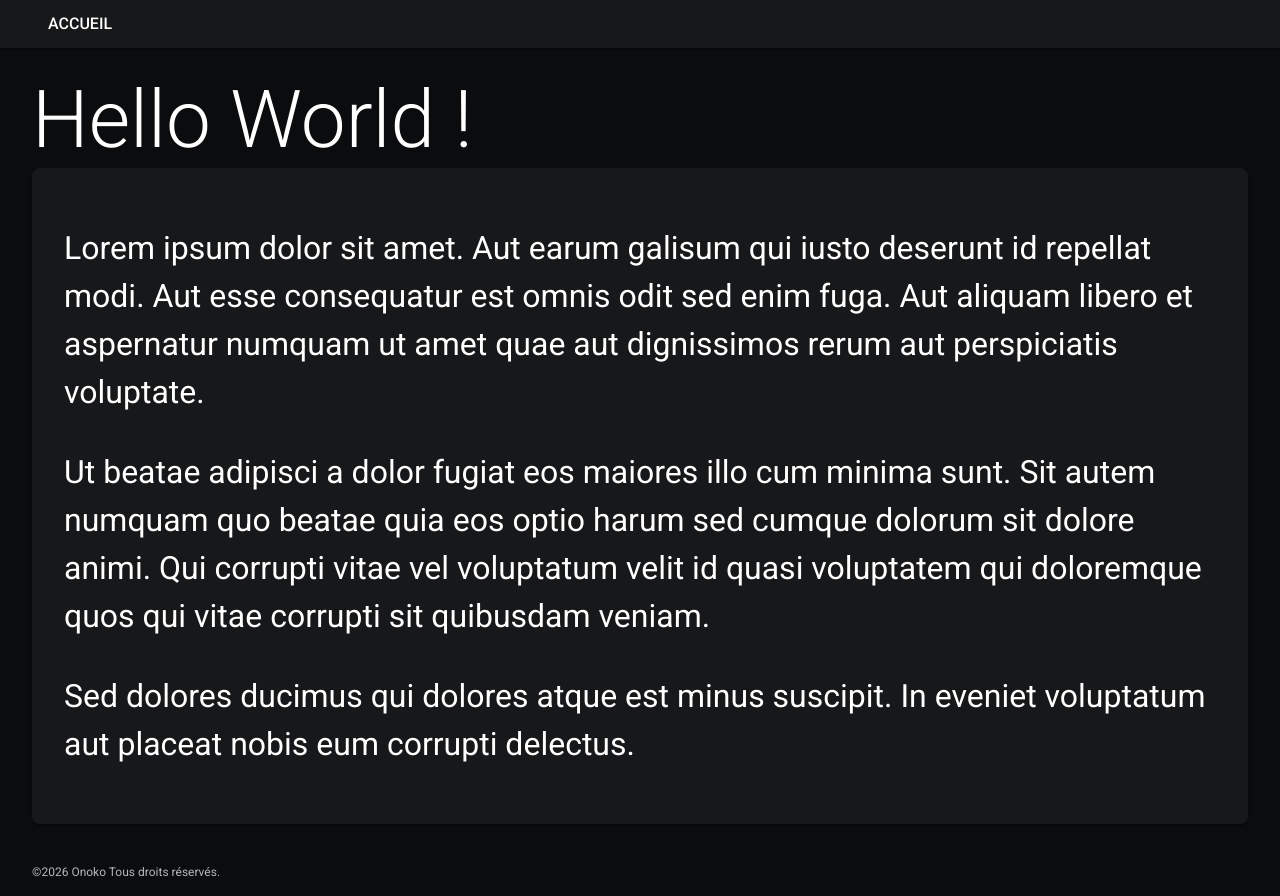
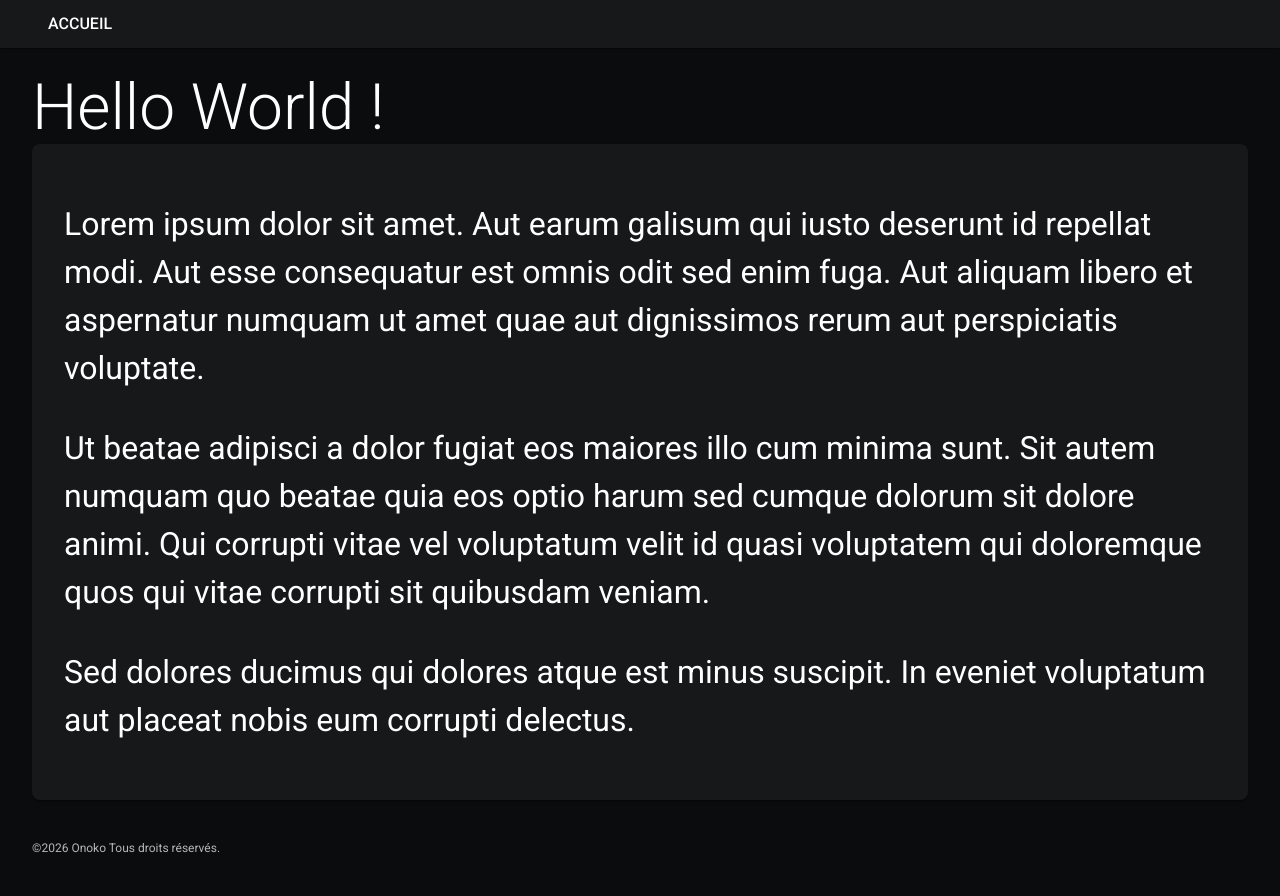
Before and after one commit to 0N0K0/onoko.dev, a React (Vite) app: page / in a window 1280 px wide. After the commit the page ends 872 px from the top, so only its background shows below. Built offline with nearby package versions, Linux system fonts and the light colour scheme; no server answers.

Commit message:
Enhance dialogs and theme: update dialog titles for better formatting, add title padding, and adjust typography for improved readability.

```diff
--- a/src/components/accountMenu.tsx
+++ b/src/components/accountMenu.tsx
@@ -64,7 +64,8 @@ export default function AccountMenu() {
       <CustomDialog
         open={logoutConfirm}
         onClose={handleCloseDialog}
-        title="Voulez-vous vous déconnecter ?"
+        title="Voulez-vous vous&nbsp;déconnecter ?"
+        titlePaddingBottom="0px"
         content="Vous devrez vous reconnecter pour accéder à nouveau à l'espace administrateur."
         actions={
           <>
--- a/src/components/custom/customDialog.tsx
+++ b/src/components/custom/customDialog.tsx
@@ -11,6 +11,7 @@ export default function CustomDialog({
   open,
   onClose,
   title,
+  titlePaddingBottom,
   content,
   actions,
 }: {
@@ -18,6 +19,7 @@ export default function CustomDialog({
   onClose?: () => void;
   content: React.ReactNode;
   title?: string;
+  titlePaddingBottom?: string;
   actions?: React.ReactNode;
 }) {
   const dialogWidth = useResponsiveWidth(4);
@@ -32,7 +34,17 @@ export default function CustomDialog({
         },
       }}
     >
-      {title && <DialogTitle>{title}</DialogTitle>}
+      {title && (
+        <DialogTitle
+          sx={
+            titlePaddingBottom
+              ? { paddingBottom: titlePaddingBottom }
+              : undefined
+          }
+        >
+          {title}
+        </DialogTitle>
+      )}
       <DialogContent>
         {typeof content === "string" ? (
           <DialogContentText>{content}</DialogContentText>
--- a/src/pages/admin/categoriesPage.tsx
+++ b/src/pages/admin/categoriesPage.tsx
@@ -219,7 +219,8 @@ export default function Categories() {
             key="deleteDialog"
             open={deleteDialogOpen}
             onClose={() => setDeleteDialogOpen(false)}
-            title={`Voulez-vous supprimer ${selectedCategories.length > 1 ? "ces catégories" : "cette catégorie"} ?`}
+            title={`Voulez-vous supprimer ${selectedCategories.length > 1 ? "ces" : "cette"}\u00A0${selectedCategories.length > 1 ? "catégories" : "catégorie"}\u00A0?`}
+            titlePaddingBottom="0px"
             content="Cette action est irréversible et supprimera toutes les données associées."
             actions={[
               <Button
--- a/src/theme.ts
+++ b/src/theme.ts
@@ -64,12 +64,12 @@ const baseTheme = createTheme({
   typography: {
     fontSize: 16,
     htmlFontSize: 16,
-    h1: { fontSize: "5rem", lineHeight: 1.2, letterSpacing: "normal" },
-    h2: { fontSize: "4rem", lineHeight: 1.125, letterSpacing: "normal" },
+    h1: { fontSize: "4rem", lineHeight: 1.125, letterSpacing: "normal" },
+    h2: { fontSize: "3.5rem", lineHeight: "72px", letterSpacing: "normal" },
     h3: { fontSize: "3rem", lineHeight: 1, letterSpacing: "normal" },
     h4: { fontSize: "2.5rem", lineHeight: 1.2, letterSpacing: "normal" },
     h5: { fontSize: "2rem", lineHeight: 1.5, letterSpacing: "normal" },
-    h6: { fontSize: "1.5rem", lineHeight: 1, letterSpacing: "normal" },
+    h6: { fontSize: "1.25rem", lineHeight: 1.2, letterSpacing: "normal" },
     body1: { fontSize: "1rem", lineHeight: 1.5, letterSpacing: "normal" },
     body2: { fontSize: "0.75rem", lineHeight: 2, letterSpacing: "normal" },
     bodyLg: { fontSize: "2rem", lineHeight: 1.5 },
@@ -235,10 +235,11 @@ const baseTheme = createTheme({
     MuiDialogTitle: {
       styleOverrides: {
         root: {
-          fontSize: "1.5rem",
-          lineHeight: 1,
+          fontSize: "1.25rem",
+          lineHeight: 1.2,
           letterSpacing: "normal",
           padding: "0px",
+          paddingBottom: "24px",
         },
       },
     },
```
